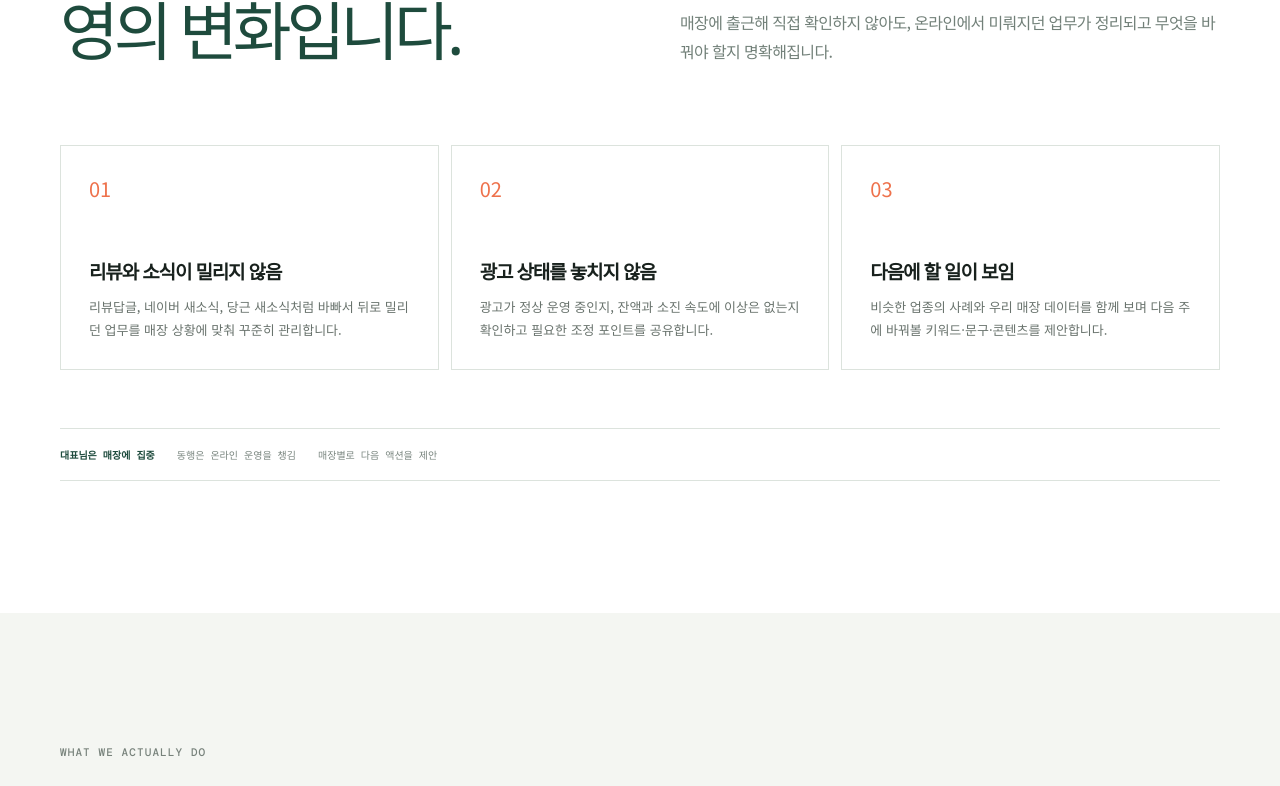
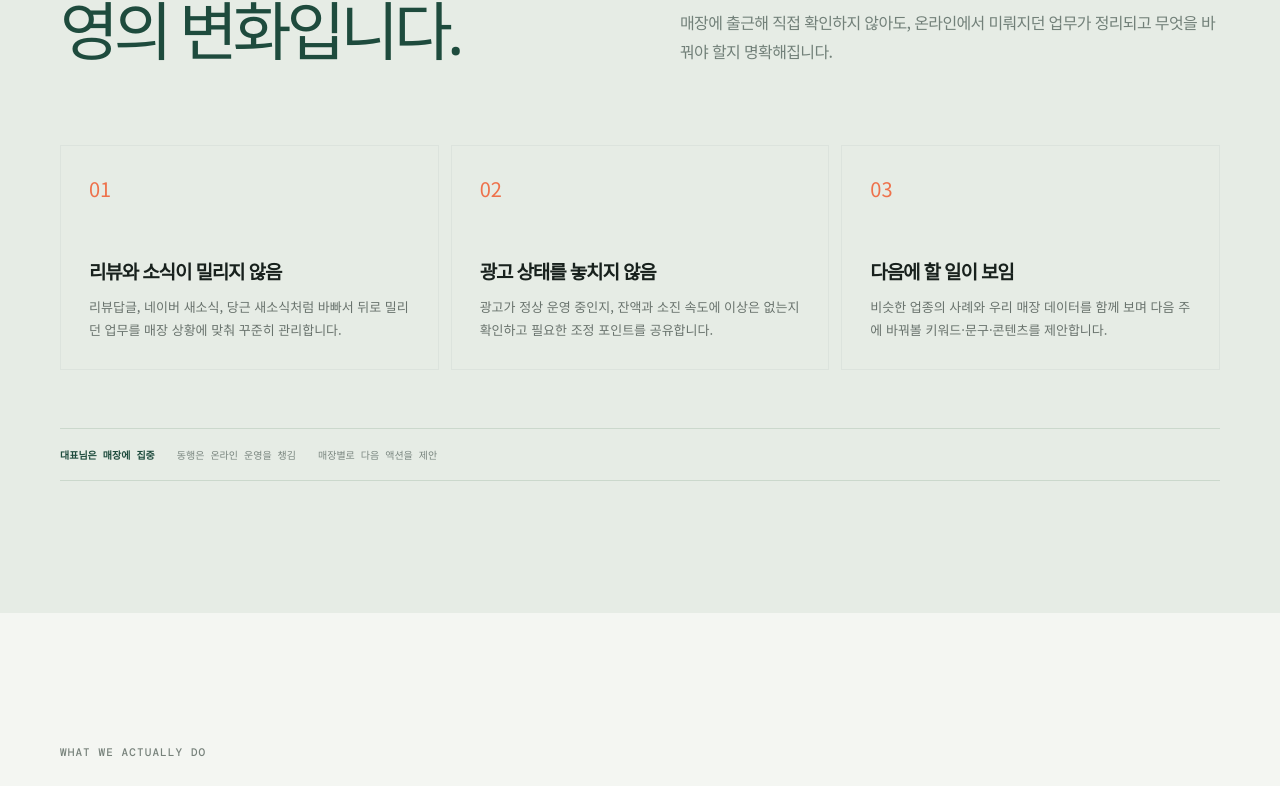
Before and after one commit to sangil92/donghaeng_company, a Next.js app: page / in a window 1280 px wide. Shown: the part 2471-3257 px from the top of the page. Built offline with nearby package versions, Linux system fonts and the light colour scheme.

Commit message:
Style tangible owner impact section

```diff
--- a/app/globals.css
+++ b/app/globals.css
@@ -239,3 +239,8 @@ h2 { font-size: clamp(38px, 5vw, 64px); }
 @media (max-width: 520px) {
   .process-grid.process-five { grid-template-columns: 1fr; }
 }
+
+
+.owner-impact-section { background: #e6ece5; }
+.owner-impact-section .proof-bar { border-color: #cbd8cc; }
+.owner-impact-section .proof-bar strong { color: var(--green); }
```
